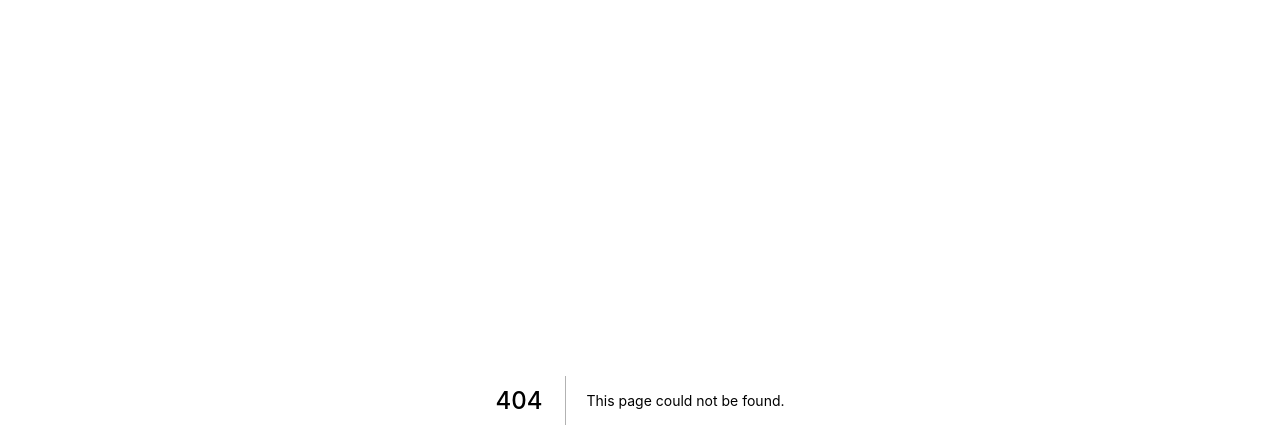
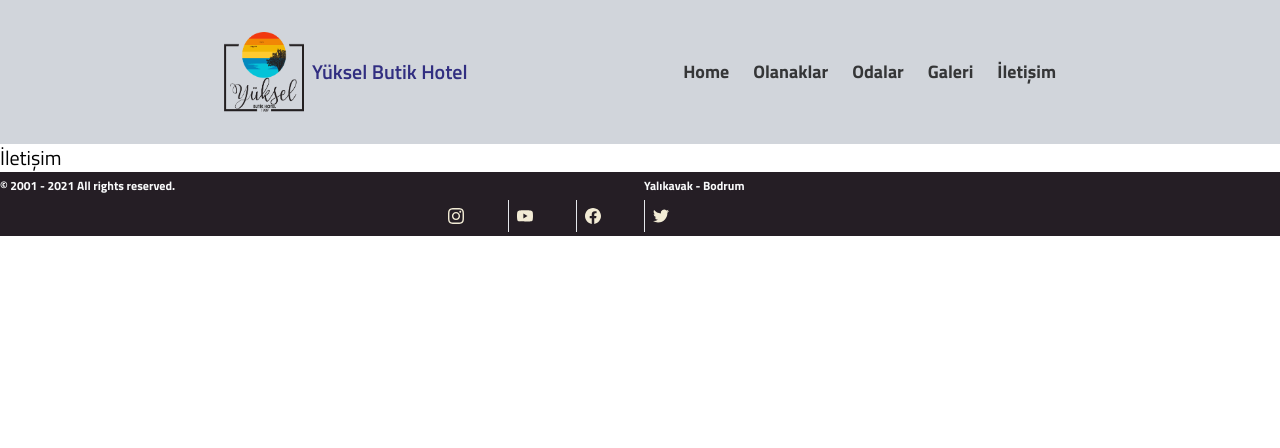
Before and after one commit to ebartan/yuksel-butik-hotel, a Next.js app: page /iletisim in a window 1280 px wide. Before the commit this address had no page. Shown: the top 448 px of the page. Built offline with nearby package versions, Linux system fonts and the light colour scheme.

Commit message:
sayfalar

```diff
--- a/components/Header.js
+++ b/components/Header.js
@@ -45,6 +45,9 @@ function Header() {
           {[
             { title: "Home", route: "/" },
             { title: "Olanaklar", route: "/olanaklar" },
+            { title: "Odalar", route: "/odalar" },
+            { title: "Galeri", route: "/galeri" },
+            { title: "İletişim", route: "/iletisim" },
 
           ].map((navigationItem) => (
             <li className="mt-3 md:mt-0 md:ml-6" key={navigationItem.title}>
--- /dev/null
+++ b/pages/galeri.js
@@ -0,0 +1,16 @@
+import Head from 'next/head'
+import Layout from "../components/Layout"
+
+export default function Home() {
+  return (
+    <Layout>
+      <Head>
+        <title>Yüksel Butik Hotel</title>
+        <link rel="icon" href="/favicon.ico" />
+      </Head>
+      <div>
+        <h1 className="text-xl">Galeri</h1>
+      </div>
+      </Layout>
+  )
+}
--- /dev/null
+++ b/pages/iletisim.js
@@ -0,0 +1,16 @@
+import Head from 'next/head'
+import Layout from "../components/Layout"
+
+export default function İletisim() {
+  return (
+    <Layout>
+      <Head>
+        <title>Yüksel Butik Hotel</title>
+        <link rel="icon" href="/favicon.ico" />
+      </Head>
+      <div>
+        <h1 className="text-xl">İletişim</h1>
+      </div>
+      </Layout>
+  )
+}
--- /dev/null
+++ b/pages/odalar.js
@@ -0,0 +1,16 @@
+import Head from 'next/head'
+import Layout from "../components/Layout"
+
+export default function Odalar() {
+  return (
+    <Layout>
+      <Head>
+        <title>Yüksel Butik Hotel</title>
+        <link rel="icon" href="/favicon.ico" />
+      </Head>
+      <div>
+        <h1 className="text-xl">Odalar</h1>
+      </div>
+      </Layout>
+  )
+}
--- /dev/null
+++ b/pages/olanaklar.js
@@ -0,0 +1,16 @@
+import Head from 'next/head'
+import Layout from "../components/Layout"
+
+export default function Olanaklar() {
+  return (
+    <Layout>
+      <Head>
+        <title>Yüksel Butik Hotel</title>
+        <link rel="icon" href="/favicon.ico" />
+      </Head>
+      <div>
+        <h1 className="text-xl">Olanaklar</h1>
+      </div>
+      </Layout>
+  )
+}
```
